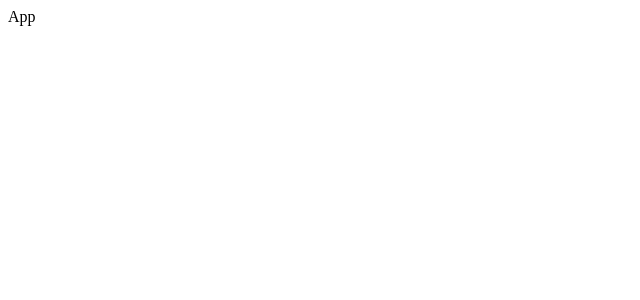
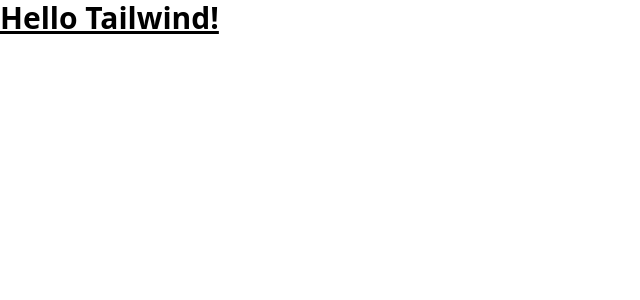
Before and after one commit to iMahdi1383/Dashboard.React, a React (Create React App) app: page / in a window 1280 px wide. Shown: the top 300 px of the page, without its empty margins (0-640 px from the left). Built offline with nearby package versions, Linux system fonts and the light colour scheme.

Commit message:
Import Tailwind

```diff
--- a/package.json
+++ b/package.json
@@ -52,6 +52,6 @@
     "eslint-plugin-react": "^7.28.0",
     "eslint-plugin-react-hooks": "^4.3.0",
     "postcss": "^8.4.6",
-    "tailwindcss": "^3.0.19"
+    "tailwindcss": "^3.2.7"
   }
 }
--- a/src/App.js
+++ b/src/App.js
@@ -2,6 +2,8 @@
 
 export default function App(){
   return(
-    <div>App</div>
+    <h1 className="text-3xl font-bold underline">
+      Hello Tailwind!
+    </h1>
   )
 }
--- /dev/null
+++ b/src/index.css
@@ -0,0 +1,3 @@
+@tailwind base;
+@tailwind components;
+@tailwind utilities;
--- a/src/index.js
+++ b/src/index.js
@@ -1,6 +1,7 @@
 import React from 'react'
 import ReactDOM from 'react-dom'
 import App from './App'
+import './index.css'
 
 const root = document.querySelector("#root");
 ReactDOM.render(<App/>,root);
--- /dev/null
+++ b/tailwind.config.js
@@ -0,0 +1,10 @@
+/** @type {import('tailwindcss').Config} */
+module.exports = {
+  content: [
+    "./src/**/*.{js,jsx,ts,tsx}",
+  ],
+  theme: {
+    extend: {},
+  },
+  plugins: [],
+}
```
Also changed, not shown: 1 other file (tests, documents, lock files or other folders).
